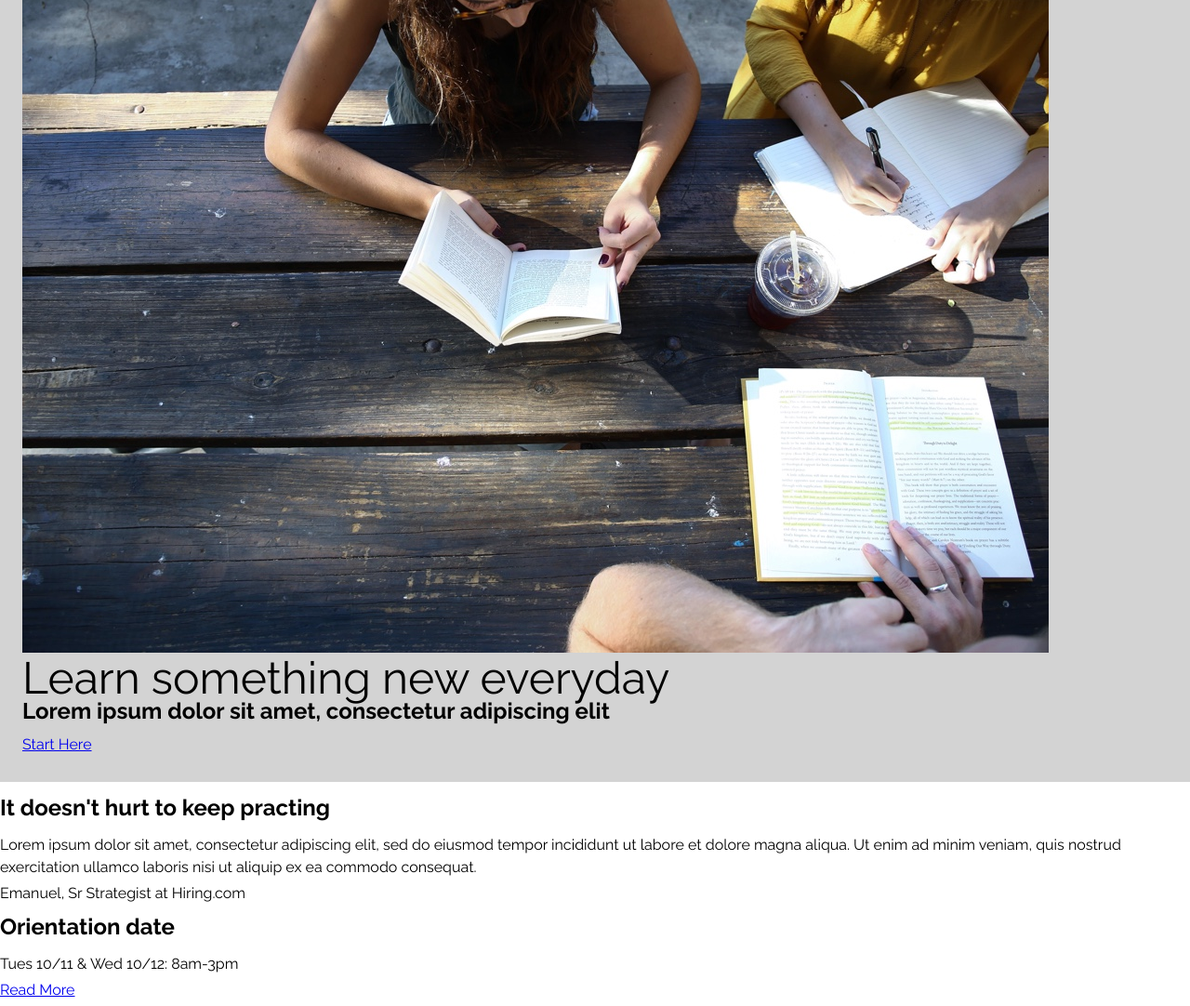
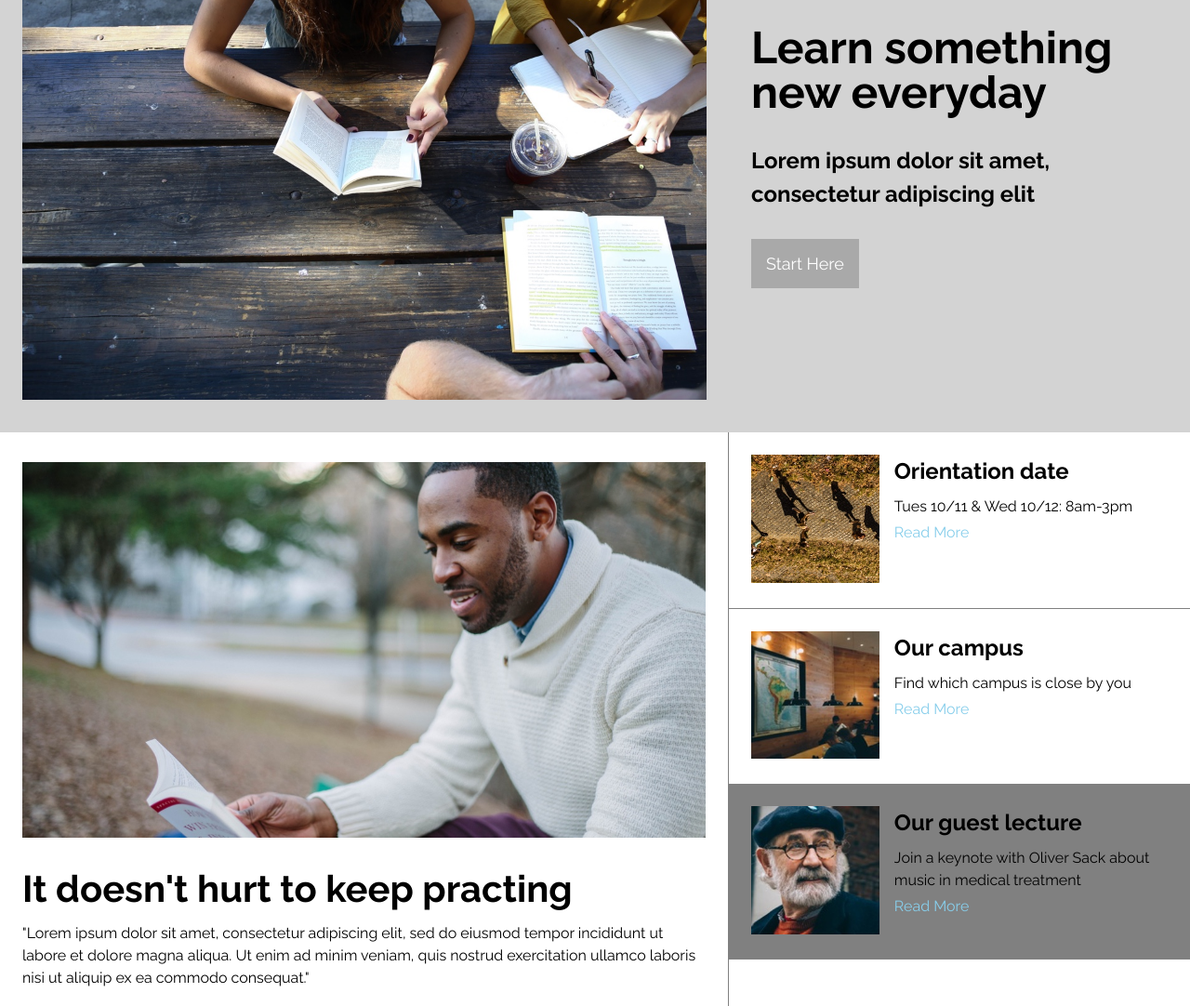
Before and after one commit to benrichard1/capstone, a plain HTML site: page index.html in a window 1280 px wide. Shown: the part 210-1292 px from the top of the page at 93% size. Drawn offline with Linux system fonts and the light colour scheme; a script that the page names is missing.

Commit message:
css changes

```diff
--- a/css/style.css
+++ b/css/style.css
@@ -17,29 +17,44 @@ body {
   font-size: 16px;
 }
 h1 {
-  font-size: 48px;
+  font-size: 3rem;
+  line-height: 1em;
+  font-weight: 700;
+  margin-bottom: 32px;
 }
 h2 {
-  font-size: 3rem;
-  font-weight: 900;
+  font-size: 2.5rem;
+  font-weight: 700;
   padding-bottom: 16px;
+  padding-top: 32px;
 }
 h3 {
-    font-size: 24px;
+    font-size: 1.5rem;
+    line-height: 1.5em;
     font-weight: 700;
-    padding-bottom: 16px;
+    padding-bottom: 8px;
 }
 h4 {
-    font-size: 16px;
     padding-bottom: 8px;
     text-transform: uppercase;
 }
 p {
-  line-height: 24px;
+  line-height: 1.5rem;
   padding-bottom: 8px;
 }
 a {
 
+}
+.btn {
+  background-color: darkgray;
+  color: white;
+  font-size: 18px;
+  text-decoration: none;
+  padding: 16px;
+}
+.primary-link {
+  text-decoration: none;
+  color: skyblue;
 }
 
 
@@ -107,8 +122,69 @@ main {
 }
 #banner {
   background-color: lightgrey;
+  margin-top: 64px;
+  display: flex;
+  flex-wrap: wrap;
+}
+#banner img {
+  max-width: 100%;
+}
+#banner h3 {
+  padding-bottom: 48px;
+}
+.banner-image {
+  flex-grow: 2;
+  flex-basis: 50%;
   padding: 32px 24px;
-  margin-top: 64px;
+}
+.banner-content {
+  display: flex;
+  flex-grow: 1;
+  flex-basis: 35%;
+  align-items: center;
+}
+.banner-block {
+  padding: 24px;
+}
+
+/* --------------------------------
+5. On Campus
+-------------------------------- */
+#oncampus {
+  display: flex;
+  flex-wrap: wrap;
+}
+#oncampus img {
+  width: 100%;
+}
+.feature-image {
+  flex-grow: 2;
+  flex-basis: 50%;
+  padding: 32px 24px;
+}
+.feature-content {
+  flex-grow: 1;
+  flex-basis: 35%;
+  border-left: 1px solid gray;
+}
+.feature-content .block {
+  display: flex;
+  padding: 24px;
+}
+#oncampus .block:last-child {
+  background-color: gray;
+}
+#oncampus .block:first-child {
+  border-bottom: 1px solid gray;
+}
+.block .image {
+  flex-grow: 1;
+  flex-basis: 30%;
+}
+.block .content {
+  flex-grow: 1;
+  flex-basis: 65%;
+  margin-left: 16px;
 }
 
 /* --------------------------------
@@ -118,7 +194,7 @@ main {
   display: flex;
   justify-content: center;
   flex-wrap: wrap;
-  padding: 32px 72px;
+  padding: 0px 72px 32px 72px;
   background-color: lightgray;
 }
 #online h2 {
@@ -126,7 +202,7 @@ main {
   flex-basis: 100%;
   text-align: center;
 }
-.block {
+#online .block {
   flex-grow: 1;
   flex-basis: 30%;
   background-color: white;
@@ -137,6 +213,30 @@ main {
 }
 .block-content {
   padding: 16px;
+}
+
+/* --------------------------------
+6. Companies
+-------------------------------- */
+
+#for-companies {
+  display: flex;
+  flex-wrap: wrap;
+}
+#for-companies img {
+  width: 100%;
+}
+#for-companies .block:first-child {
+  background-color: gray;
+}
+#for-companies h2 {
+  flex-grow: 3;
+  flex-basis: 100%;
+  text-align: center;
+}
+video {
+  width: 100%;
+  margin:
 }
 
 /* --------------------------------
--- a/index.html
+++ b/index.html
@@ -66,9 +66,11 @@
           <img src="./img/banner.jpg" alt="Learn something new everyday">
         </div>
         <div class="banner-content">
-          <h1>Learn something new everyday</h1>
-          <h3>Lorem ipsum dolor sit amet, consectetur adipiscing elit</h3>
-          <a class="btn" href="#">Start Here</a>
+            <div class="banner-block">
+            <h1>Learn something new everyday</h1>
+            <h3>Lorem ipsum dolor sit amet, consectetur adipiscing elit</h3>
+            <a class="btn" href="#">Start Here</a>
+          </div>
         </div> <!-- End Feature -->
 
     </section>
@@ -80,16 +82,16 @@
     <section id="oncampus">
 
         <div class="feature-image">
-          <img src="" alt="">
-          <h3>It doesn't hurt to keep practing</h3>
-          <p>Lorem ipsum dolor sit amet, consectetur adipiscing elit, sed do eiusmod tempor incididunt ut labore et dolore magna aliqua. Ut enim ad minim veniam, quis nostrud exercitation ullamco laboris nisi ut aliquip ex ea commodo consequat.</p>
-          <span>Emanuel, Sr Strategist at Hiring.com</span>
+          <img src="./img/information-main.jpg" alt="Main Information">
+          <h2>It doesn't hurt to keep practing</h2>
+          <p>"Lorem ipsum dolor sit amet, consectetur adipiscing elit, sed do eiusmod tempor incididunt ut labore et dolore magna aliqua. Ut enim ad minim veniam, quis nostrud exercitation ullamco laboris nisi ut aliquip ex ea commodo consequat."</p>
+          <span><br>Emanuel, Sr Strategist at Hiring.com</span>
         </div> <!-- End Feature -->
 
         <div class="feature-content">
-          <div class="aside-block">
+          <div class="block">
             <div class="image">
-              <img src="" alt="">
+              <img src="./img/information-orientation.jpg" alt="Orientation Date">
             </div>
             <div class="content">
               <h3>Orientation date</h3>
@@ -98,9 +100,9 @@
             </div>
           </div> <!-- End Block -->
 
-          <div class="aside-block">
+          <div class="block">
             <div class="image">
-              <img src="" alt="">
+              <img src="./img/information-campus.jpg" alt="Our Campus">
             </div>
             <div class="content">
               <h3>Our campus</h3>
@@ -109,9 +111,9 @@
             </div>
           </div> <!-- End Block -->
 
-          <div class="aside-block">
+          <div class="block">
             <div class="image">
-              <img src="" alt="">
+              <img src="./img/information-guest-lecture.jpg" alt="Guest Lecture">
             </div>
             <div class="content">
               <h3>Our guest lecture</h3>
@@ -129,8 +131,6 @@
 
     <section id="online">
       <h2>Start Learning</h2>
-
-
 
         <div class="block">
           <div class="block-img">
@@ -209,15 +209,16 @@
         <h2>Thesis Exhibit</h2>
 
         <div class="feature-image">
-          <img src="" alt="">
+          <img src="./img/information-main.jpg" alt="Main Information">
+          <!-- <video src="./vid/thesis.mp4" autoplay poster="posterimage.jpg"></video> -->
           <h3>Reimagine Urban</h3>
-          <p>Lorem ipsum dolor sit amet, consectetur adipiscing elit, sed do eiusmod tempor incididunt ut labore et dolore magna aliqua. Ut enim ad minim veniam, quis nostrud exercitation ullamco laboris nisi ut aliquip ex ea commodo consequat.</p>
+          <p>"Lorem ipsum dolor sit amet, consectetur adipiscing elit, sed do eiusmod tempor incididunt ut labore et dolore magna aliqua. Ut enim ad minim veniam, quis nostrud exercitation ullamco laboris nisi ut aliquip ex ea commodo consequat."</p>
         </div> <!-- End Feature -->
 
-        <div class="feature-aside">
-          <div class="aside-block">
+        <div class="feature-content">
+          <div class="block">
             <div class="image">
-              <img src="" alt="">
+              <img src="./img/thesis-fisma.jpg" alt="Thesis Fisma">
             </div>
             <div class="content">
               <h3>Fisma: Design & Prototype</h3>
@@ -225,9 +226,9 @@
             </div>
           </div> <!-- End Block -->
 
-          <div class="aside-block">
+          <div class="block">
             <div class="image">
-              <img src="" alt="">
+              <img src="./img/thesis-now-and-then.jpg" alt="Thesis Now and Then">
             </div>
             <div class="content">
               <h3>Now and then</h3>
```
